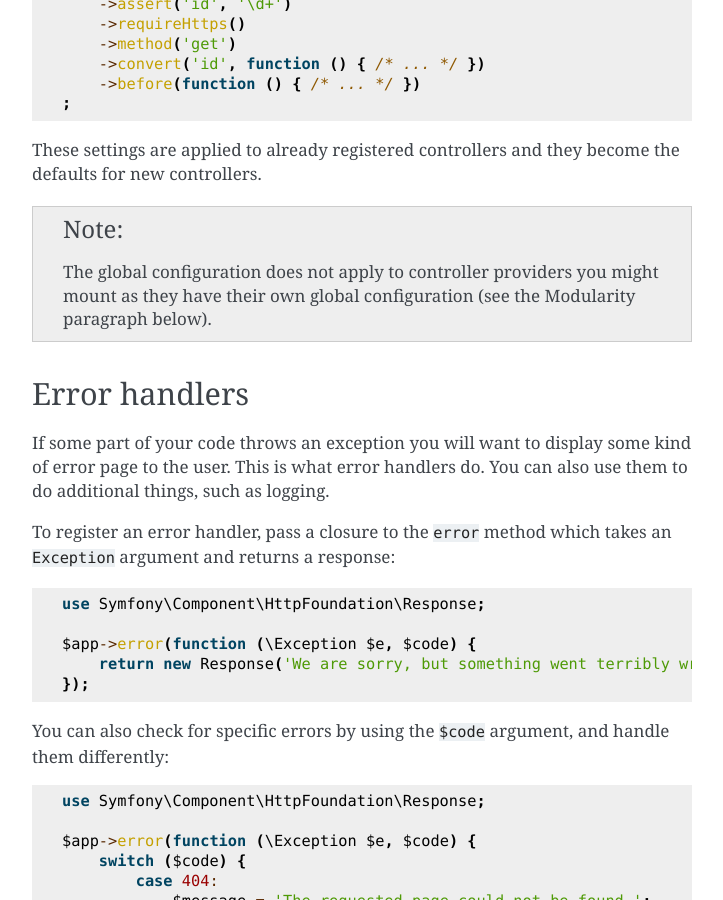
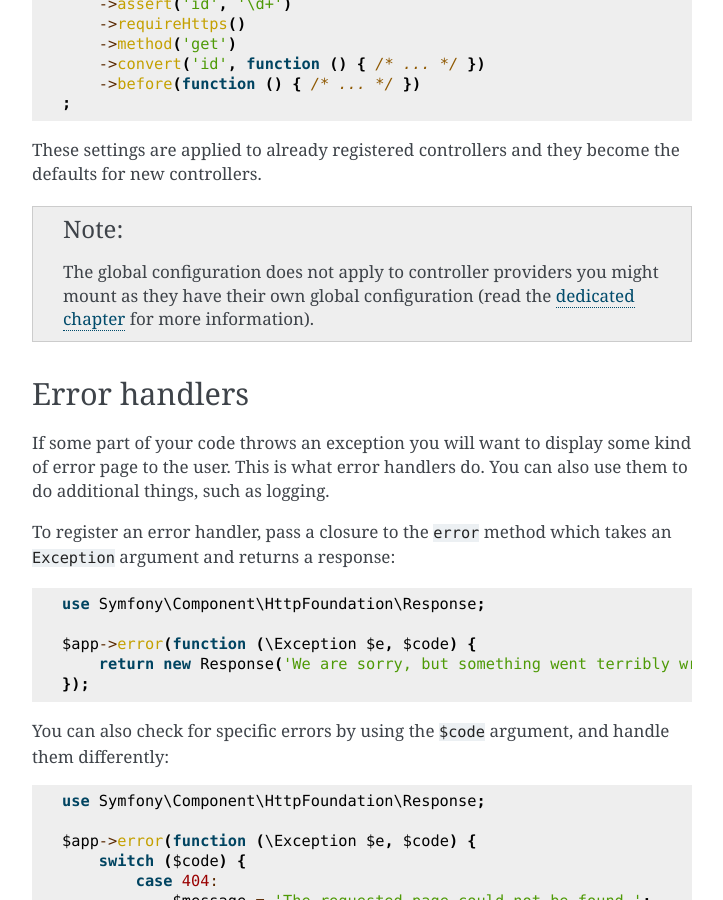
Before and after one commit to silexphp/Silex, a Sphinx documentation site: the page built from doc/usage.rst, in a window 1280 px wide and 900 px high, scrolled down 9676 px. Shown: the whole window, without its empty margins (388-1111 px from the left). Built offline with Sphinx 7.4.7, drawn with Linux system fonts in a browser that asks for light colours; pages that are not in the unit, such as notebooks, are missing from menus.

Commit message:
reflect change: Modularity chapter renamed to Organizing Controllers (#570)

```diff
--- a/doc/usage.rst
+++ b/doc/usage.rst
@@ -462,8 +462,8 @@ the defaults for new controllers.
 .. note::
 
     The global configuration does not apply to controller providers you might
-    mount as they have their own global configuration (see the Modularity
-    paragraph below).
+    mount as they have their own global configuration (read the
+    :doc:`dedicated chapter<organizing_controllers>` for more information).
 
 Error handlers
 --------------
```
